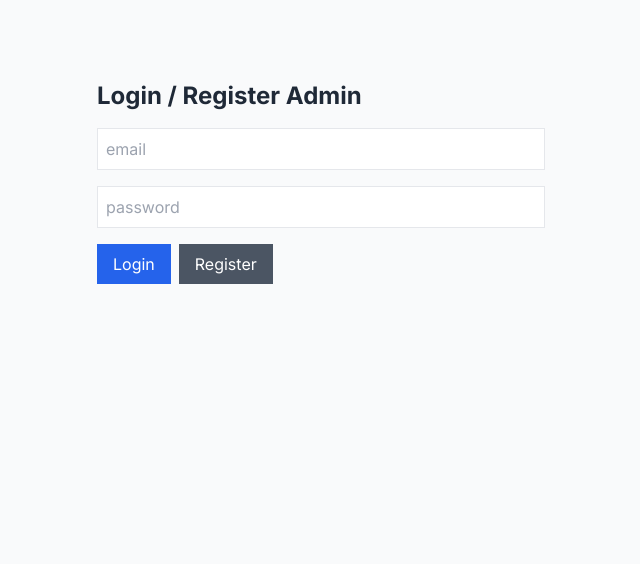
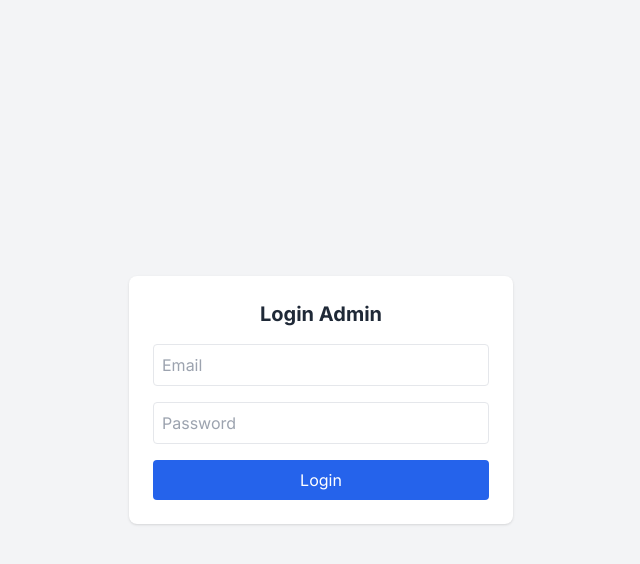
Before and after one commit to xadyr-sbi/sbtp, a Next.js app: page /admin in a window 1280 px wide. Shown: the top 564 px of the page, without its empty margins (319-959 px from the left). Built offline with nearby package versions, Linux system fonts and the light colour scheme; no server answers.

Commit message:
Update page.tsx

```diff
--- a/app/admin/page.tsx
+++ b/app/admin/page.tsx
@@ -1,25 +1,60 @@
 'use client'
 import { useState } from 'react'
 import { createClientComponent } from '@/lib/supabase'
-export default function Login() {
+import { useRouter } from 'next/navigation'
+
+export default function AdminLogin() {
+  const supabase = createClientComponent()
+  const router = useRouter()
   const [email, setEmail] = useState('')
   const [password, setPassword] = useState('')
-  const supabase = createClientComponent()
-  const signIn = async () => {
-    await supabase.auth.signInWithPassword({ email, password })
-    location.href = '/admin/dashboard'
+  const [errorMsg, setErrorMsg] = useState('')
+
+  const handleLogin = async (e: React.FormEvent) => {
+    e.preventDefault()
+    setErrorMsg('')
+
+    const { data, error } = await supabase.auth.signInWithPassword({
+      email,
+      password,
+    })
+
+    if (error) {
+      setErrorMsg('Email atau password salah')
+    } else {
+      router.push('/admin/dashboard') // arahkan ke dashboard setelah login
+    }
   }
-  const signUp = async () => {
-    await supabase.auth.signUp({ email, password })
-    alert('Akun dibuat, silakan login.')
-  }
+
   return (
-    <main className="max-w-md mx-auto mt-20 space-y-4">
-      <h1 className="text-2xl font-bold">Login / Register Admin</h1>
-      <input placeholder="email" className="border w-full p-2" onChange={(e) => setEmail(e.target.value)} />
-      <input type="password" placeholder="password" className="border w-full p-2" onChange={(e) => setPassword(e.target.value)} />
-      <button onClick={signIn} className="bg-blue-600 text-white px-4 py-2 mr-2">Login</button>
-      <button onClick={signUp} className="bg-gray-600 text-white px-4 py-2">Register</button>
-    </main>
+    <div className="min-h-screen flex items-center justify-center bg-gray-100">
+      <form
+        onSubmit={handleLogin}
+        className="bg-white p-6 rounded-lg shadow w-96 space-y-4"
+      >
+        <h1 className="text-xl font-bold text-center">Login Admin</h1>
+        <input
+          type="email"
+          placeholder="Email"
+          className="w-full border p-2 rounded"
+          value={email}
+          onChange={(e) => setEmail(e.target.value)}
+        />
+        <input
+          type="password"
+          placeholder="Password"
+          className="w-full border p-2 rounded"
+          value={password}
+          onChange={(e) => setPassword(e.target.value)}
+        />
+        {errorMsg && <p className="text-red-500 text-sm">{errorMsg}</p>}
+        <button
+          type="submit"
+          className="w-full bg-blue-600 text-white p-2 rounded hover:bg-blue-700"
+        >
+          Login
+        </button>
+      </form>
+    </div>
   )
 }
```
